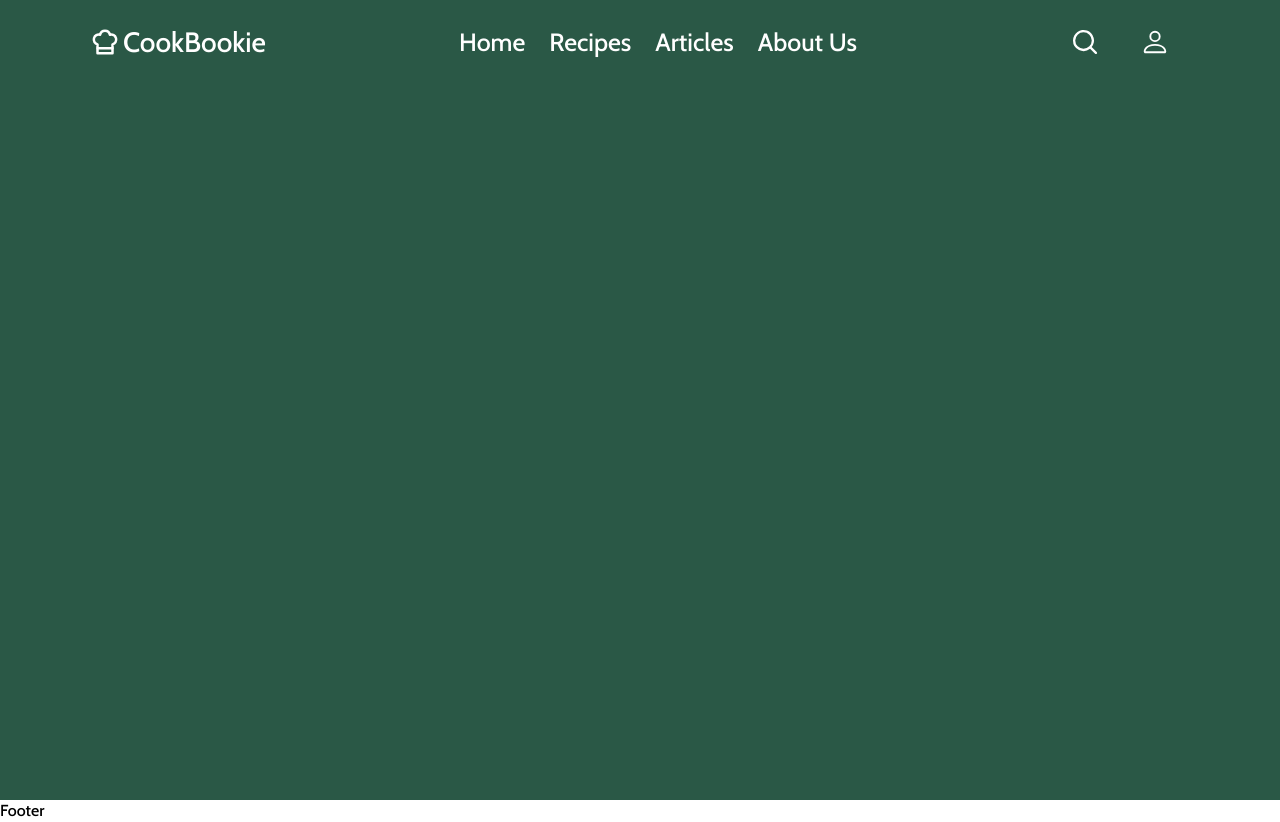
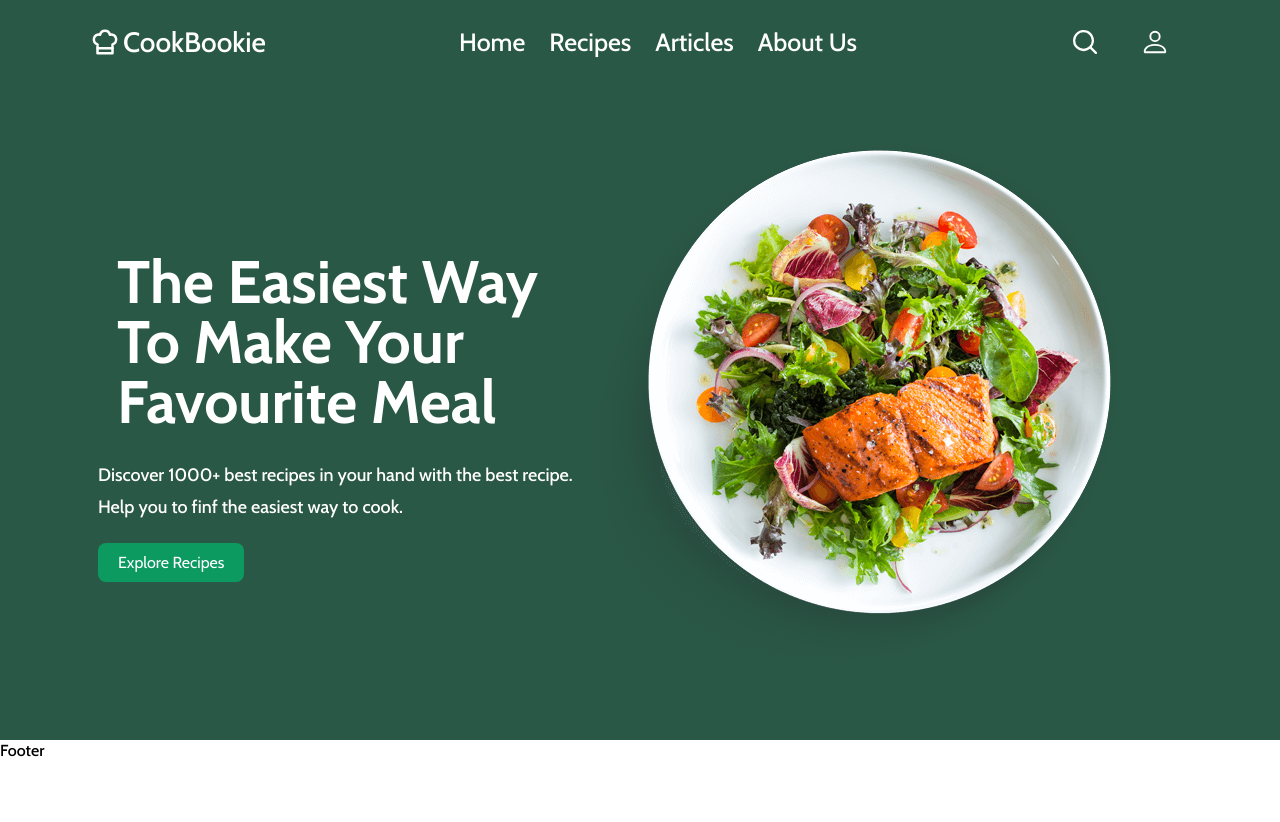
Before and after one commit to premvarma2002/CookBookie, a React (Vite) app: page / in a window 1280 px wide. After the commit the page ends 800 px from the top, so only its background shows below. Built offline with nearby package versions, Linux system fonts and the light colour scheme.

Commit message:
Add Hero banner

```diff
--- a/package.json
+++ b/package.json
@@ -12,6 +12,7 @@
   "dependencies": {
     "@reduxjs/toolkit": "^2.2.5",
     "axios": "^1.6.8",
+    "bootstrap": "^5.3.3",
     "gsap": "^3.12.5",
     "react": "^18.2.0",
     "react-dom": "^18.2.0",
--- a/src/components/Home/Home.jsx
+++ b/src/components/Home/Home.jsx
@@ -6,10 +6,20 @@ const Home = () => {
     <>
     <div className='home-scss'>
       <Header/>
-    {/* <div>Contents</div>
-    <div>Contents</div>
-    <div>Contents</div>
-    <div>Contents</div> */}
+    <div className="hero-content">
+      <div>
+        <h5 className="desc">The Easiest Way  <br /> To Make Your  <br /> Favourite Meal</h5>
+       <div className="para">
+        <p>Discover 1000+ best recipes in your hand with the best recipe.</p>
+        <p>Help you to finf the easiest way to cook.</p>
+
+       <button className="btn ">Explore Recipes</button>
+       </div>
+      </div>
+      <div className="image">
+        <img src="./heroimg.png" alt="hero image" size={100} />
+      </div>
+    </div>
     </div>
     </>
   )
--- a/src/components/Home/Home.scss
+++ b/src/components/Home/Home.scss
@@ -2,5 +2,60 @@
 
 .home-scss {
   background-color: rgba(42,88,70,255) ;
-  height: 100vh;
+  height: 740px;
+  .hero-content{
+  @include flex(space-between, center);
+  display: flex;
+  flex-direction: row;
+  align-items: center;
+  // padding-left: 44px;
+  // padding-right: 44px;
+  padding-top: 25px;
+  margin-top: 34px;
+  justify-content: center;
+  .desc{
+    padding: 23px 54px;
+    text-align: left;
+    color: white;
+    font-size: 60px;
+    margin-bottom: 4px;
+    gap: 4px;
+    line-height: 60px;
+  }
+  .para{
+    line-height: 32px;
+    color: white;
+    padding-left: 35px;
+    font-size: large;
+  }
+  .image{
+    display: flex;
+    justify-content: center;
+    align-items: center;
+    padding-right: 67px;
+    margin-right: 30px;
+  }
+
+  .btn {
+    border: none;
+    background-color: #0c9a61;
+    color: #ffffff;
+    margin-top: 20px;
+
+    padding: 10px 20px;
+    font-size: 16px;
+    text-align: center;
+    text-decoration: none;
+    display: inline-block;
+    cursor: pointer;
+    border-radius: 8px;
+
+    &:hover {
+      background-color: #12a86c;
+  }
+  }
+
+
 }
+
+}
--- a/src/components/Home/Navbar/Navbar.scss
+++ b/src/components/Home/Navbar/Navbar.scss
@@ -1,4 +1,4 @@
-// @import "../../css-config/mixins.scss";
+@import "../../../css-config/mixins.scss";
 
 .nav-items{
   .li{
--- a/src/css-config/mixins.scss
+++ b/src/css-config/mixins.scss
@@ -1,33 +1,32 @@
-@mixin sm {
-    @media only screen and (min-width: 640px) {
+@mixin atSmallestScreen {
+    @media screen and (max-width: 576px) {
       @content;
     }
   }
 
-@mixin md {
-    @media only screen and (min-width: 768px) {
+  @mixin atSmScreen {
+    @media screen and (min-width: 576px) {
       @content;
     }
   }
 
-@mixin lg {
-    @media only screen and (min-width: 1024px) {
+  @mixin atMdScreen {
+    @media screen and (min-width: 768px) {
       @content;
     }
   }
 
-@mixin xl {
-    @media only screen and (min-width: 1280px) {
+  @mixin atLgScreen {
+    @media screen and (min-width: 992px) {
       @content;
     }
   }
 
-@mixin xxl {
-    @media only screen and (min-width: 1536px) {
+  @mixin atXLScreen {
+    @media screen and (min-width: 1024px) {
       @content;
     }
   }
-
 @mixin flex($justify, $align) {
     display: flex;
     justify-content: $justify;
--- a/src/main.jsx
+++ b/src/main.jsx
@@ -2,6 +2,8 @@ import React from 'react'
 import ReactDOM from 'react-dom/client'
 import App from './App.jsx'
 import './index.scss'
+
+import 'bootstrap/dist/css/bootstrap-grid.min.css';
 
 ReactDOM.createRoot(document.getElementById('root')).render(
   <React.StrictMode>
```
Also changed, not shown: public/heroimg.png (added), 1 other file (tests, documents, lock files or other folders). Lines whose indentation alone changed are shown as unchanged.
